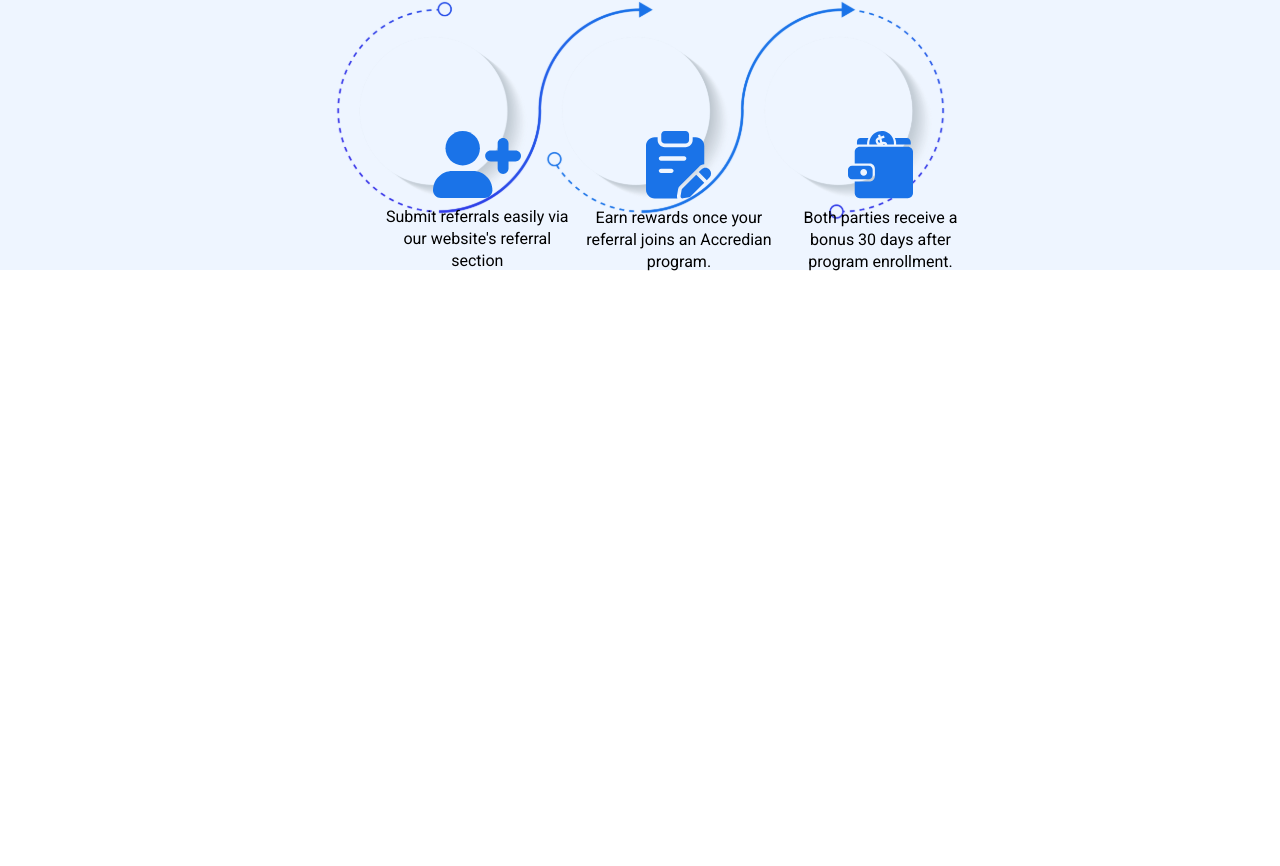
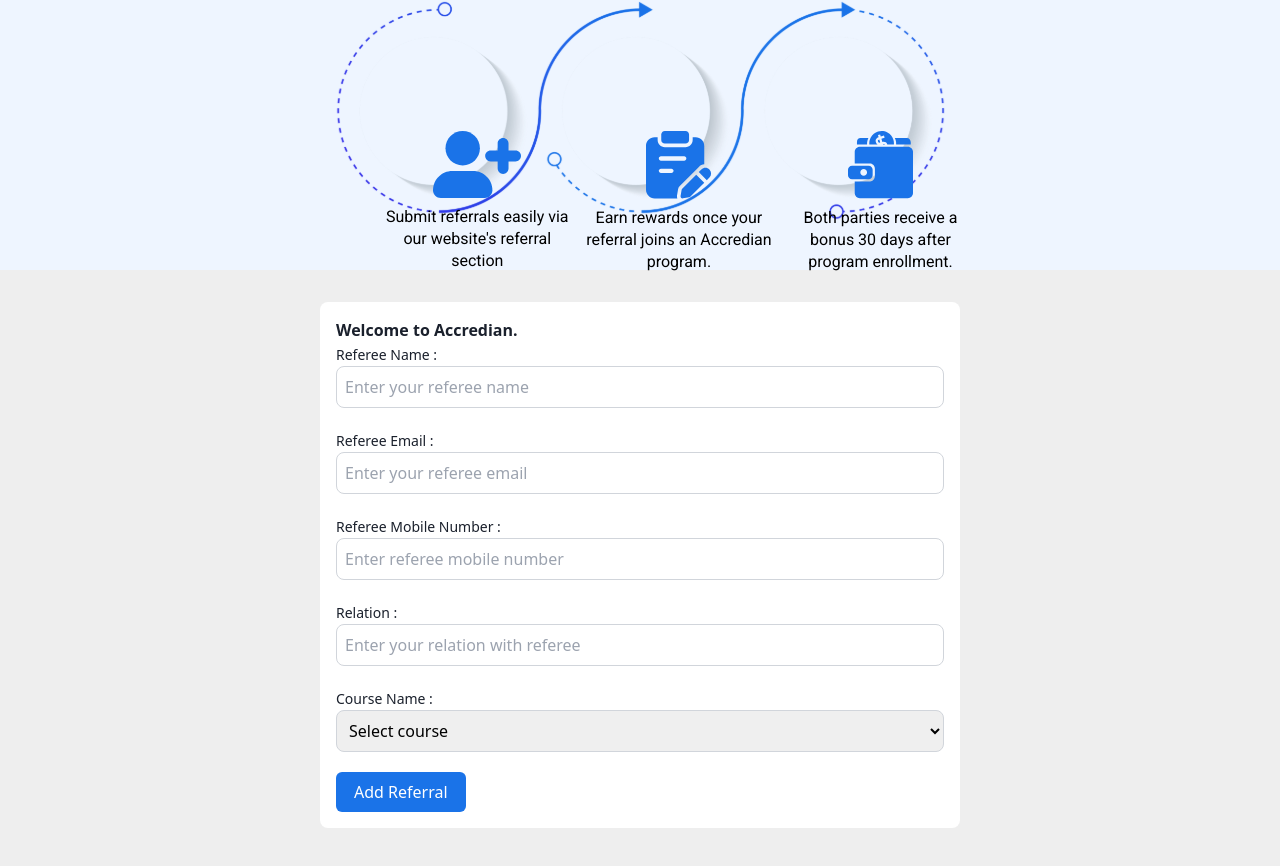
Before and after one commit to AtharvKhamkar/Accredian-frontend-task, a React (Vite) app: page / in a window 1280 px wide. Shown: the part 679-1545 px from the top of the page. Before the commit the page ends 952 px from the top, so only its background shows below. Built offline with nearby package versions, Linux system fonts and the light colour scheme.

Commit message:
add referral form functionality

```diff
--- a/src/app/store.js
+++ b/src/app/store.js
@@ -1,8 +1,12 @@
 import { configureStore } from '@reduxjs/toolkit';
 import authReducer from '../features/auth/authSlice';
+import courseReducer from '../features/courses/courseSlice';
+import referralReducer from '../features/referral/referralSlice';
 
 export const store = configureStore({
     reducer: {
-        'auth':authReducer
+        'auth': authReducer,
+        'course': courseReducer,
+        'referral':referralReducer
     }
 })
--- /dev/null
+++ b/src/components/Body/CourseListSection.jsx
@@ -0,0 +1,28 @@
+import React, { useState } from 'react';
+import { useDispatch, useSelector } from 'react-redux';
+import { selectAuth } from '../../features/auth/authSlice';
+import { fetchCourses } from '../../features/courses/courseRequest';
+
+const CourseListSection = () => {
+  const dispatch = useDispatch();
+  const auth = useSelector(selectAuth);
+  const token = auth.token;
+  const [error, setError] = useState('');
+
+  const fetchCourseHandler = async () => {
+    try {
+      setError('');
+      await dispatch(fetchCourses(token));
+    } catch (error) {
+      setError(error.message);
+    }
+  };
+
+  return (
+    <div>
+      <button onClick={fetchCourseHandler}>Fetch Courses</button>
+    </div>
+  );
+};
+
+export default CourseListSection;
--- /dev/null
+++ b/src/components/Body/ReferralForm.jsx
@@ -0,0 +1,114 @@
+import React, { useEffect, useState } from 'react';
+import { useForm } from 'react-hook-form';
+import { useDispatch, useSelector } from 'react-redux';
+import { selectAuth } from '../../features/auth/authSlice';
+import { fetchCourses } from '../../features/courses/courseRequest';
+import { selectCourses } from '../../features/courses/courseSlice';
+import { addReferral } from '../../features/referral/referralRequest';
+import Input from '../Input';
+import Select from '../Select';
+import { Button } from '../index';
+
+const ReferralForm = () => {
+  const dispatch = useDispatch();
+  const { register, handleSubmit } = useForm();
+  const [error, setError] = useState('');
+  const [courseLoading, setCourseLoading] = useState(false);
+
+  const auth = useSelector(selectAuth);
+  const token = auth?.token;
+
+  useEffect(() => {
+    const getCourses = async () => {
+      setCourseLoading(true);
+      await dispatch(fetchCourses({ token }));
+      setCourseLoading(false);
+    };
+
+    if (token) {
+      getCourses();
+    }
+  }, [dispatch, token]);
+
+  //   if (courseLoading) {
+  //     return <p>Loading....</p>;
+  //   }
+
+  const allCourses = useSelector(selectCourses);
+  console.log(allCourses);
+
+  const sendReferral = (data) => {
+    setError('');
+    console.log(data);
+    try {
+      dispatch(addReferral({ token, ...data }));
+    } catch (error) {
+      setError(error.message);
+    }
+  };
+
+  return (
+    <div className='w-full min-h-screen bg-[#eeeeee] py-8'>
+      <div className='w-1/2 bg-[#ffffff] flex flex-col justify-center rounded-lg mx-auto p-4'>
+        <p className='text-start text-md font-bold text-textColorDark'>
+          Welcome to Accredian.
+        </p>
+        {error && <p className='text-red-500 mt-8 text-center'>{error}</p>}
+        <form onSubmit={handleSubmit(sendReferral)}>
+          <div className='space-y-5'>
+            <Input
+              label='Referee Name'
+              placeholder='Enter your referee name'
+              type='text'
+              {...register('referee_name', {
+                required: true,
+              })}
+            />
+            <Input
+              label='Referee Email'
+              placeholder='Enter your referee email'
+              type='email'
+              {...register('referee_email', {
+                required: true,
+                validate: {
+                  matchPatern: (value) =>
+                    /^\w+([.-]?\w+)*@\w+([.-]?\w+)*(\.\w{2,3})+$/.test(value) ||
+                    'Email address must be a valid address',
+                },
+              })}
+            />
+            <Input
+              label='Referee Mobile Number'
+              placeholder='Enter referee mobile number'
+              type='text'
+              {...register('referee_mobile_no', {
+                required: true,
+              })}
+            />
+            <Input
+              label='Relation'
+              placeholder='Enter your relation with referee'
+              type='text'
+              {...register('relation', {
+                required: true,
+              })}
+            />
+            <Select
+              label='Course Name'
+              placeholder='Select course'
+              options={allCourses}
+              {...register('course_name', { required: true })}
+            />
+            <Button
+              children='Add Referral'
+              type='submit'
+              className='justify-center'
+            />
+          </div>
+        </form>
+      </div>
+    </div>
+  );
+};
+
+export default ReferralForm;
--- /dev/null
+++ b/src/components/Select.jsx
@@ -0,0 +1,44 @@
+import React, { useId, useState } from 'react';
+
+const Select = (
+  { label, placeholder, options = [], className = '', ...props },
+  ref
+) => {
+  const id = useId();
+  const [isFocused, setIsFocused] = useState(false);
+
+  return (
+    <div className='w-full'>
+      {label && (
+        <label
+          htmlFor={id}
+          className='text-sm mb-1 text-textColorDark font-[500]'
+        >
+          {`${label} : `}
+        </label>
+      )}
+      <select
+        ref={ref}
+        {...props}
+        id={id}
+        onFocus={() => setIsFocused(true)}
+        onBlur={() => setIsFocused(false)}
+        className={`w-full p-2 border rounded-lg ${
+          isFocused ? 'border-btnColor' : 'border-gray-300'
+        } ${className}`}
+      >
+        <option value='' disabled selected>
+          {placeholder}
+        </option>
+        {options &&
+          options.map((option) => (
+            <option key={option.id} value={option.course_name}>
+              {option.course_name}
+            </option>
+          ))}
+      </select>
+    </div>
+  );
+};
+
+export default React.forwardRef(Select);
--- a/src/components/index.js
+++ b/src/components/index.js
@@ -1,3 +1,3 @@
 import Button from "./Button";
 
-export { Button };
+export { Button};
--- /dev/null
+++ b/src/features/courses/courseRequest.js
@@ -0,0 +1,31 @@
+import { createAsyncThunk } from "@reduxjs/toolkit";
+import axios from "axios";
+
+const USER_URL = "http://localhost:2525/api/v1"
+
+export const fetchCourses = createAsyncThunk(
+    'courses/all',
+    async ({token},{ rejectWithValue }) => {
+
+        try {
+            const response = await axios({
+                method: 'GET',
+                url: `${USER_URL}/course/all`,
+                headers: {
+                    'Content-Type': 'application/json',
+                    'Authorization': `Bearer ${token}`
+                }
+            })
+
+            return response.data.response;
+
+        } catch (error) {
+            if (!error.response) {
+                throw error;
+            }
+
+            return rejectWithValue(error.response.data);
+        }
+    }
+
+)
--- /dev/null
+++ b/src/features/courses/courseSlice.js
@@ -0,0 +1,35 @@
+import { createSlice } from "@reduxjs/toolkit";
+import { fetchCourses } from "./courseRequest";
+
+const initialState = {
+    status: 'idle',                  //idle, loading, succeeded, failed
+    error: null,
+    courses: []
+}
+
+export const courseSlice = createSlice({
+    name: 'course',
+    initialState,
+    reducers: {},
+    extraReducers: (builder) => {
+        builder
+            .addCase(fetchCourses.pending, (state) => {
+                state.status = 'loading';
+                state.error = null;
+            })
+            .addCase(fetchCourses.fulfilled, (state, action) => {
+                state.status = 'succeeded';
+                state.courses = action.payload;
+
+            })
+            .addCase(fetchCourses.rejected, (state, action) => {
+                state.status = 'failed',
+                state.error = action.payload || "Error while loading courses"
+        })
+    }
+})
+
+export const selectCourses = (state) => state.course.courses;
+
+
+export default courseSlice.reducer;
--- /dev/null
+++ b/src/features/referral/referralRequest.js
@@ -0,0 +1,41 @@
+import { createAsyncThunk } from "@reduxjs/toolkit";
+import axios from "axios";
+
+const USER_URL = "http://localhost:2525/api/v1";
+
+
+export const addReferral = createAsyncThunk(
+    'refer/add',
+    async ({ token, referee_name, referee_email, referee_mobile_no, relation, course_name }, { rejectWithValue }) => {
+        const formData = new FormData();
+        formData.append('referee_name', referee_name);
+        formData.append('referee_email', referee_email);
+        formData.append('referee_mobile_no', referee_mobile_no);
+        formData.append('relation', relation);
+        formData.append('course_name', course_name);
+
+        console.log(formData);
+
+        try {
+            const response = await axios({
+                method: 'POST',
+                url: `${USER_URL}/refer/add`,
+                headers: {
+                    'Content-Type': 'multipart/form-data',
+                    'Authorization': `Bearer ${token}`
+                },
+                data:formData
+
+            })
+
+            return response.data.response;
+
+        } catch (error) {
+            if (!error.response) {
+                throw error;
+            }
+
+            return rejectWithValue(error.response.data);
+        }
+    }
+)
--- /dev/null
+++ b/src/features/referral/referralSlice.js
@@ -0,0 +1,32 @@
+import { createSlice } from "@reduxjs/toolkit";
+import { addReferral } from "./referralRequest";
+
+const initialState = {
+    status: 'idle',       //idle, loading, succeeded, failed
+    error: null,
+    data: null
+}
+
+export const referralSlice = createSlice({
+    name: 'referral',
+    initialState,
+    reducers: {},
+    extraReducers:(builder) => {
+        builder
+            .addCase(addReferral.pending, (state) => {
+                state.status = 'loading';
+                state.error = null;
+            })
+            .addCase(addReferral.fulfilled, (state, action) => {
+                state.status = 'succeeded';
+                state.data = action.payload;
+            })
+            .addCase(addReferral.rejected, (state, action) => {
+                state.status = 'failed';
+                state.status = action.payload || "failed to addReferral"
+        })
+    }
+})
+
+
+export default referralSlice.reducer;
--- a/src/pages/HomePage.jsx
+++ b/src/pages/HomePage.jsx
@@ -1,6 +1,7 @@
 import React from 'react';
 import ReferSection from '../components/Body/ReferSection';
 import ReferStepSection from '../components/Body/ReferStepSection';
+import ReferralForm from '../components/Body/ReferralForm';
 import SectionNavbar from '../components/Body/SectionNavbar';
 
 const HomePage = () => {
@@ -9,6 +10,7 @@
       <SectionNavbar />
       <ReferSection />
       <ReferStepSection />
+      <ReferralForm />
     </div>
   );
 };
```
